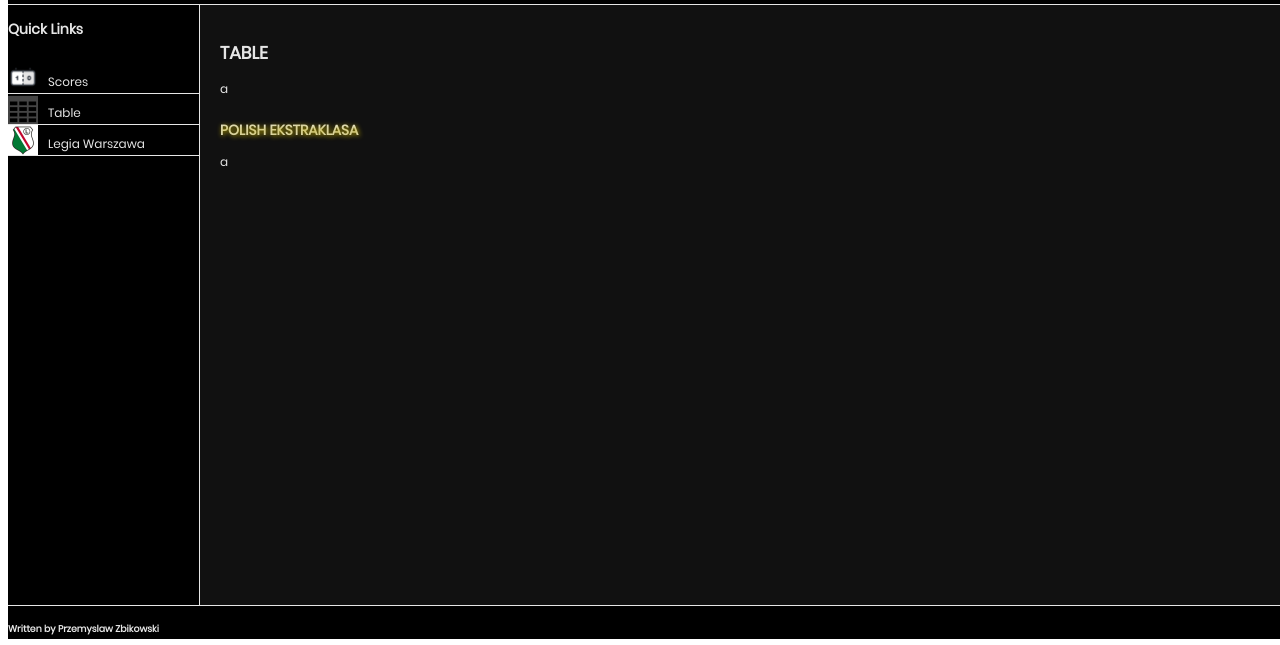
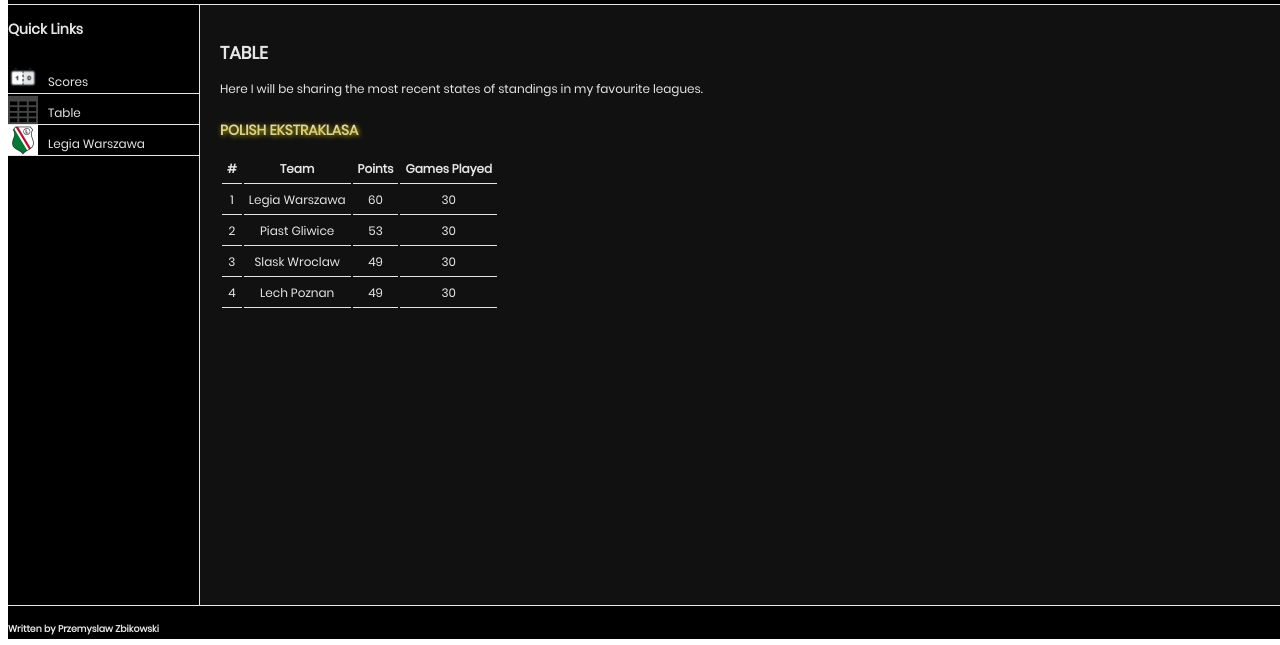
Before and after one commit to przemek89/PersonalBlogWebsite, a plain HTML site: page pages/table.html in a window 1280 px wide. Shown: the part 203-848 px from the top of the page. Drawn offline with Linux system fonts and the light colour scheme.

Commit message:
- filled all pages with content - added tables to scores.html and table.html - added styling for tables

```diff
--- a/pages/table.html
+++ b/pages/table.html
@@ -38,9 +38,44 @@
             <div class="article">
                 <article>
                     <h1 class="articleHeader1">Table</h1>
-                    <p>a</p>
+                    <p>
+                        Here I will be sharing the most recent states of standings in my favourite leagues.
+                    </p>
                     <h2 class="articleHeader2">Polish Ekstraklasa</h2>
-                    <p>a</p>
+                    <p>
+                        <table>
+                            <tr>
+                                <th>#</th>
+                                <th>Team</th>
+                                <th>Points</th>
+                                <th>Games Played</th>
+                            </tr>
+                            <tr>
+                                <td>1</th>
+                                <td>Legia Warszawa</th>
+                                <td>60</th>
+                                <td>30</th>
+                            </tr>
+                            <tr>
+                                <td>2</th>
+                                <td>Piast Gliwice</th>
+                                <td>53</th>
+                                <td>30</th>
+                            </tr>
+                            <tr>
+                                <td>3</th>
+                                <td>Slask Wroclaw</th>
+                                <td>49</th>
+                                <td>30</th>
+                            </tr>
+                            <tr>
+                                <td>4</th>
+                                <td>Lech Poznan</th>
+                                <td>49</th>
+                                <td>30</th>
+                            </tr>
+                        </table>
+                    </p>
                 </article>
             </div>
             <footer class="footer">
--- a/styles/styles.css
+++ b/styles/styles.css
@@ -183,3 +183,10 @@ a {
     align-items: center;
     border-top: 1.5px ridge rgb(230, 230, 230);
 }
+
+th, td {
+    border-bottom: 1px solid rgb(230, 230, 230);
+    padding: 5px;
+    font-size: 1.5em;
+    text-align: center;
+  }
```
Also changed, not shown: pages/latestMatch.html (+6 -2 lines), pages/legiaWarszawa.html (+16 -3 lines), pages/scores.html (+19 -2 lines).
